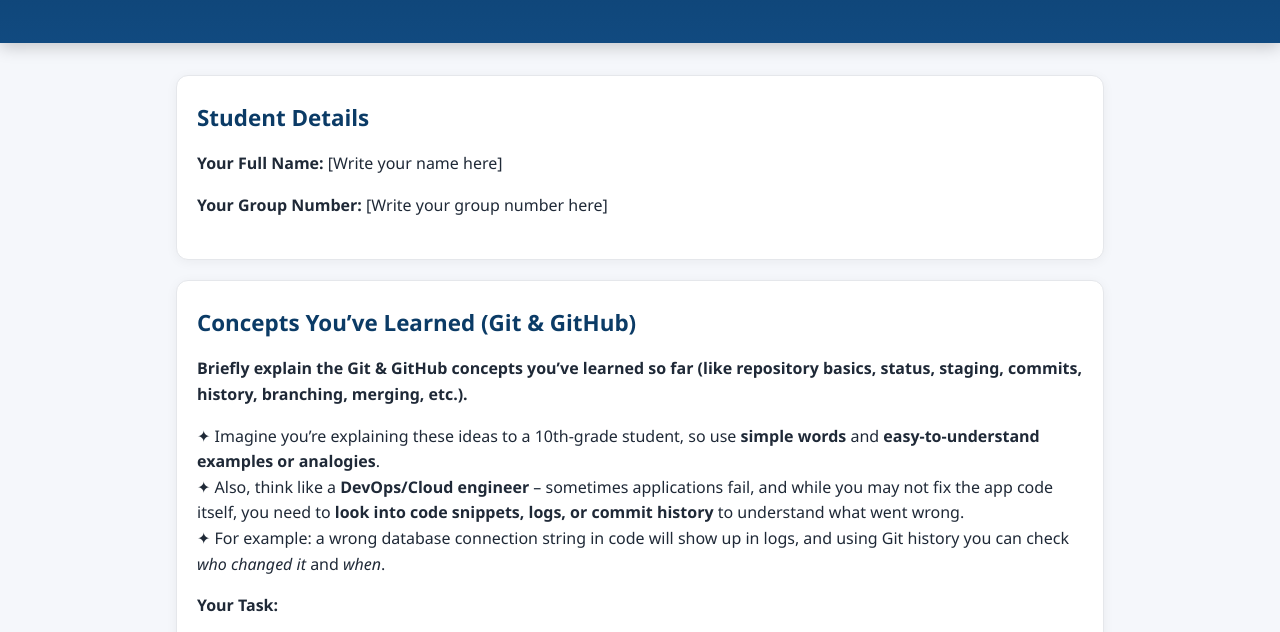
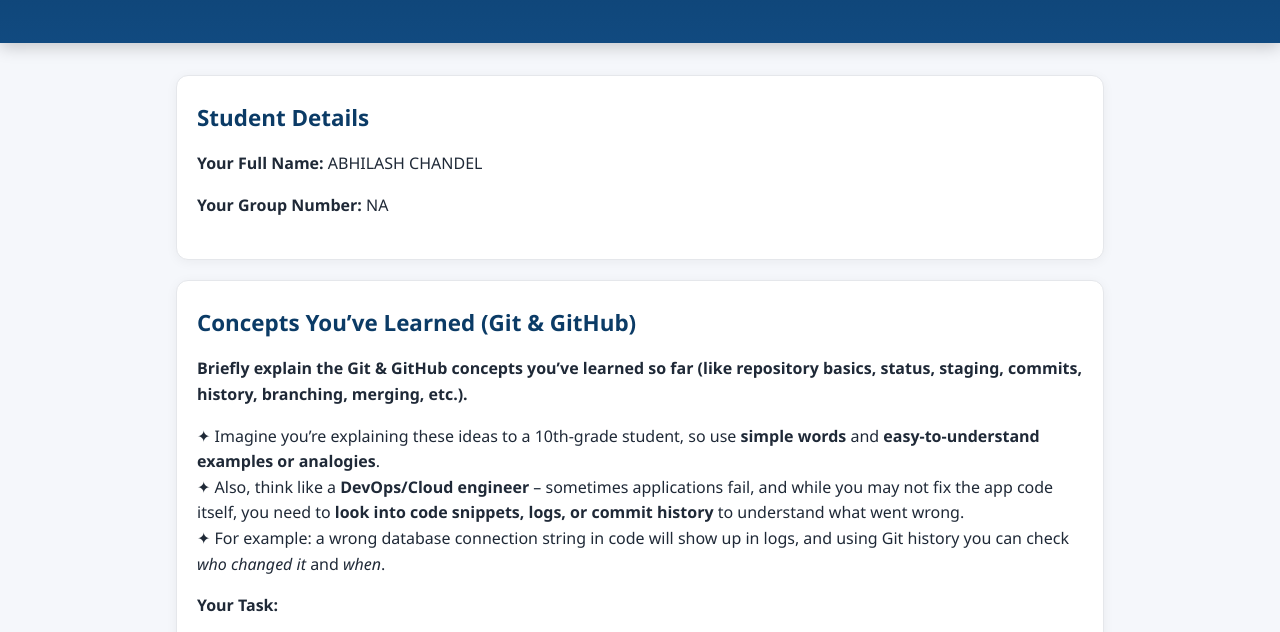
Before and after one commit to Abhilash12101989/Demo-Repository-1, a plain HTML site: page index.html in a window 1280 px wide. Shown: the part 159-791 px from the top of the page. Drawn offline with Linux system fonts and the light colour scheme.

Commit message:
Done some changes

```diff
--- a/index.html
+++ b/index.html
@@ -29,8 +29,8 @@
         <!-- Student Details -->
         <section class="card student-info" aria-labelledby="student-details">
             <h2 id="student-details">Student Details</h2>
-            <p><b>Your Full Name:</b> <span class="placeholder">[Write your name here]</span></p>
-            <p><b>Your Group Number:</b> <span class="placeholder">[Write your group number here]</span></p>
+            <p><b>Your Full Name:</b> <span class="placeholder">ABHILASH CHANDEL</span></p>
+            <p><b>Your Group Number:</b> <span class="placeholder">NA</span></p>
         </section>
 
         <!-- Concepts Learned -->
```
Also changed, not shown: about.html (+1 -0 lines).
